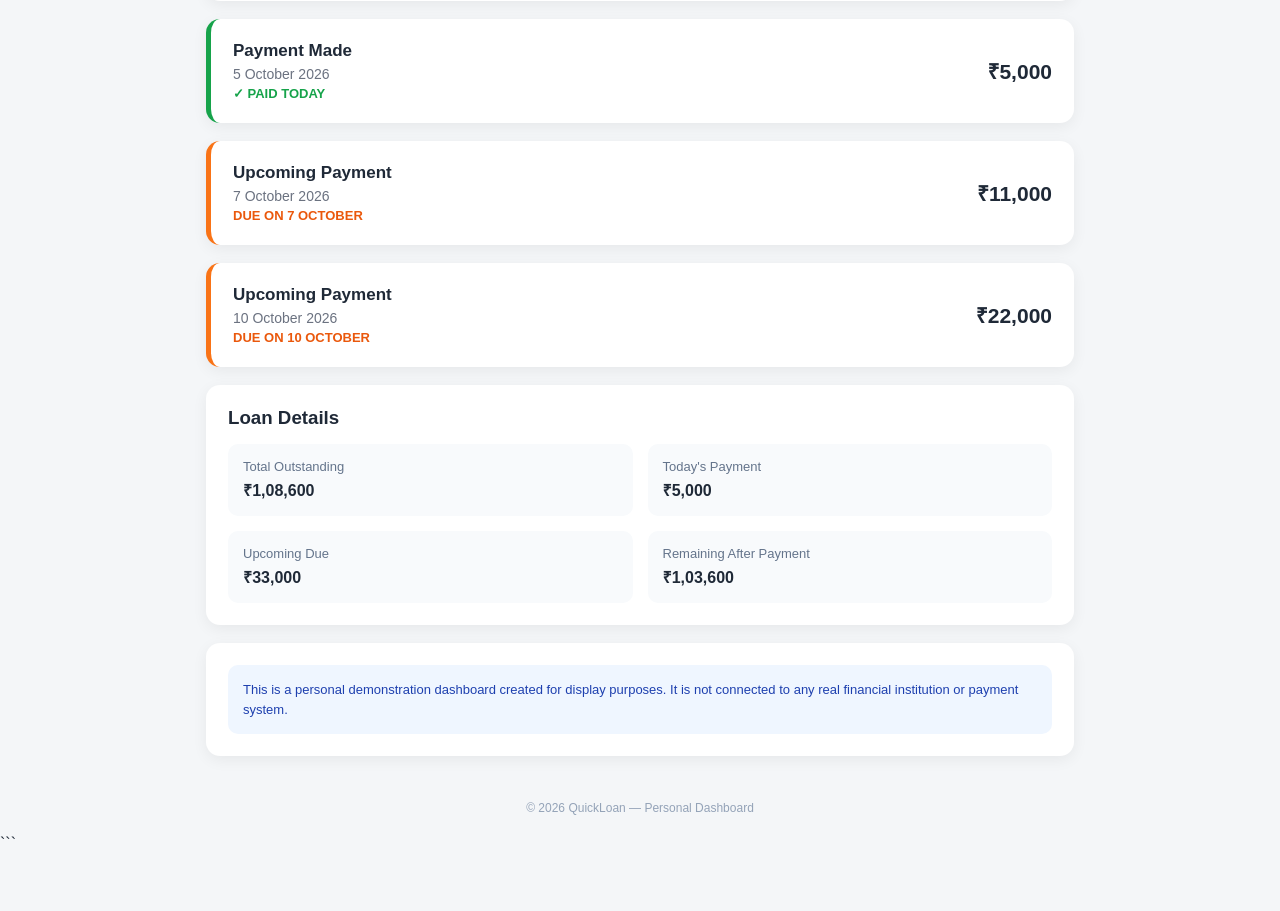
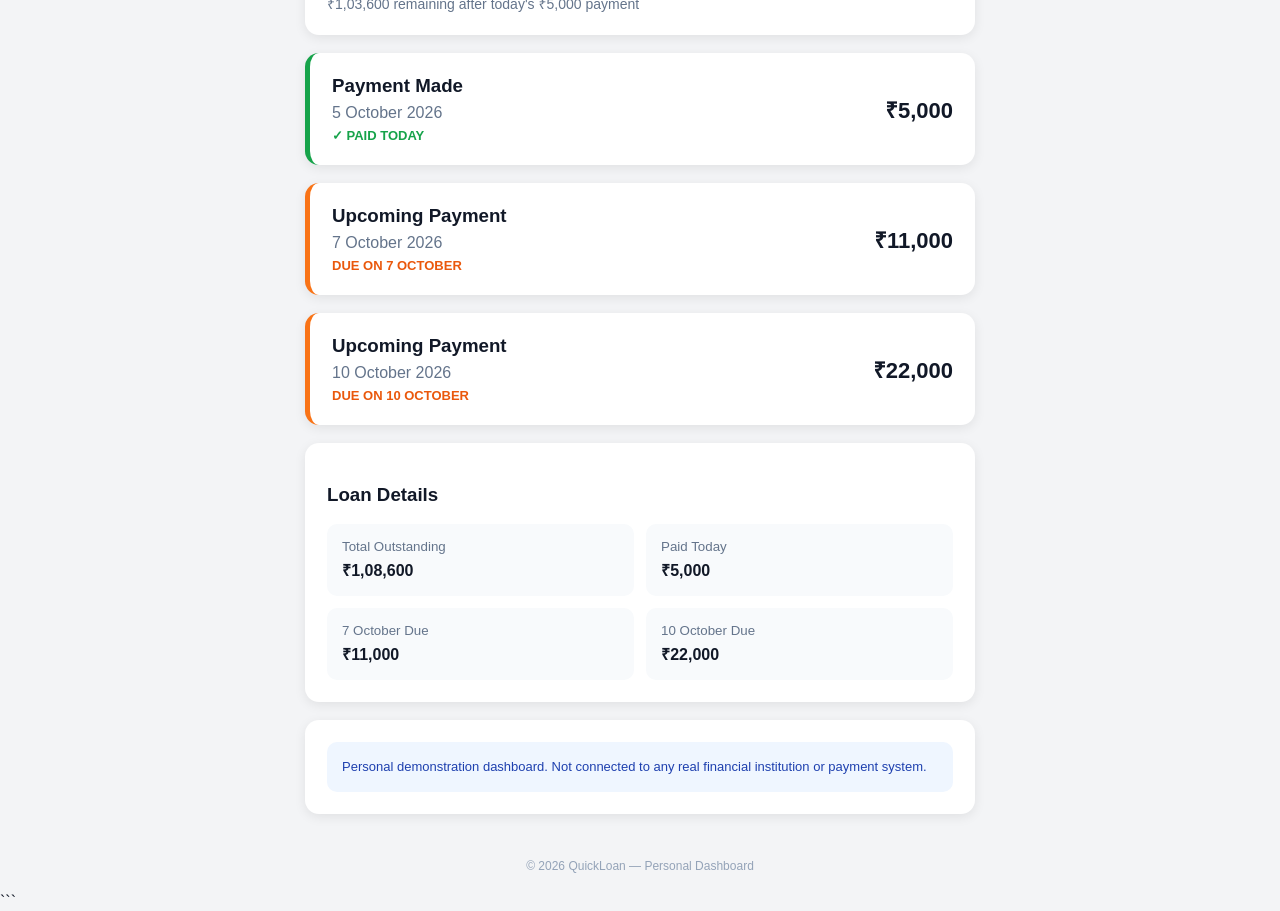
Before and after one commit to vikramyadavv/quick-loan, a plain HTML site: page index.html in a window 1280 px wide. Shown: the part 409-1320 px from the top of the page. Before the commit the page ends 1262 px from the top, so only its background shows below. Drawn offline with Linux system fonts and the light colour scheme.

Commit message:
Update index.html

```diff
--- a/index.html
+++ b/index.html
@@ -4,47 +4,41 @@
 <head>
 <meta charset="UTF-8">
 <meta name="viewport" content="width=device-width, initial-scale=1.0">
-<title>QuickLoan - Personal Dashboard</title>
+
+<title>QuickLoan</title>
 
 <style>
 * {
     box-sizing: border-box;
-    margin: 0;
-    padding: 0;
-    font-family: Arial, sans-serif;
 }
 
 body {
-    background: #f4f6f8;
-    color: #1f2937;
+    margin: 0;
+    font-family: Arial, sans-serif;
+    background: #f3f4f6;
+    color: #111827;
 }
 
 .header {
     background: #111827;
     color: white;
-    padding: 22px 20px;
+    padding: 22px;
 }
 
-.header-content {
-    max-width: 900px;
-    margin: auto;
+.header h1 {
+    margin: 0;
+    font-size: 25px;
 }
 
-.logo {
-    font-size: 25px;
-    font-weight: bold;
-}
-
-.subtitle {
-    margin-top: 5px;
+.header p {
+    margin: 6px 0 0;
     color: #cbd5e1;
-    font-size: 14px;
 }
 
 .container {
-    max-width: 900px;
+    max-width: 700px;
     margin: 25px auto;
-    padding: 0 16px;
+    padding: 0 15px;
 }
 
 .card {
@@ -52,124 +46,105 @@ body {
     border-radius: 14px;
     padding: 22px;
     margin-bottom: 18px;
-    box-shadow: 0 4px 15px rgba(0,0,0,0.06);
+    box-shadow: 0 3px 12px rgba(0,0,0,0.08);
 }
 
-.customer {
-    display: flex;
-    justify-content: space-between;
-    align-items: center;
-    gap: 15px;
+.name {
+    font-size: 23px;
+    font-weight: bold;
 }
 
-.customer h2 {
-    font-size: 22px;
-}
-
-.loan-id {
+.loanid {
     color: #6b7280;
-    font-size: 13px;
-    margin-top: 6px;
+    margin-top: 5px;
 }
 
 .status {
+    display: inline-block;
+    margin-top: 15px;
     background: #fff7ed;
     color: #c2410c;
-    padding: 8px 13px;
+    padding: 7px 12px;
     border-radius: 20px;
     font-size: 13px;
     font-weight: bold;
 }
 
-.main-amount {
-    text-align: center;
-    padding: 10px 0 5px;
-}
-
-.main-amount .label {
-    color: #6b7280;
+.title {
+    color: #64748b;
     font-size: 14px;
 }
 
-.main-amount .amount {
-    font-size: 42px;
+.amount {
+    font-size: 40px;
     font-weight: bold;
     margin-top: 8px;
 }
 
-.after-payment {
-    text-align: center;
+.remaining {
     color: #64748b;
+    margin-top: 6px;
     font-size: 14px;
-    margin-top: 5px;
 }
 
-.payment-paid {
+.payment {
+    display: flex;
+    justify-content: space-between;
+    align-items: center;
+}
+
+.payment h3 {
+    margin: 0 0 7px;
+}
+
+.payment p {
+    margin: 0;
+    color: #64748b;
+}
+
+.payment-amount {
+    font-size: 22px;
+    font-weight: bold;
+}
+
+.paid {
     border-left: 5px solid #16a34a;
 }
 
-.payment-due {
+.due {
     border-left: 5px solid #f97316;
 }
 
-.payment-row {
-    display: flex;
-    justify-content: space-between;
-    align-items: center;
-    gap: 15px;
+.paid-text {
+    color: #16a34a !important;
+    font-size: 13px;
+    font-weight: bold;
+    margin-top: 6px !important;
 }
 
-.payment-info h3 {
-    font-size: 17px;
-    margin-bottom: 5px;
-}
-
-.payment-info p {
-    color: #6b7280;
-    font-size: 14px;
-}
-
-.payment-amount {
-    font-size: 21px;
-    font-weight: bold;
-    white-space: nowrap;
-}
-
-.paid-label {
-    color: #16a34a;
+.due-text {
+    color: #ea580c !important;
     font-size: 13px;
     font-weight: bold;
-    margin-top: 4px;
-}
-
-.due-label {
-    color: #ea580c;
-    font-size: 13px;
-    font-weight: bold;
-    margin-top: 4px;
+    margin-top: 6px !important;
 }
 
 .details {
     display: grid;
-    grid-template-columns: repeat(2, 1fr);
-    gap: 15px;
+    grid-template-columns: 1fr 1fr;
+    gap: 12px;
 }
 
-.detail-box {
+.detail {
     background: #f8fafc;
     padding: 15px;
     border-radius: 10px;
 }
 
-.detail-box span {
+.detail small {
     display: block;
     color: #64748b;
-    font-size: 13px;
     margin-bottom: 5px;
-}
-
-.detail-box strong {
-    font-size: 16px;
 }
 
 .notice {
@@ -188,22 +163,18 @@ body {
     padding: 20px;
 }
 
-@media (max-width: 600px) {
-    .customer {
-        align-items: flex-start;
-        flex-direction: column;
-    }
+@media(max-width:600px) {
 
-    .main-amount .amount {
+    .amount {
         font-size: 34px;
     }
 
-    .payment-row {
+    .payment {
         align-items: flex-start;
     }
 
     .payment-amount {
-        font-size: 18px;
+        font-size: 19px;
     }
 
     .details {
@@ -215,121 +186,132 @@ body {
 
 <body>
 
-<header class="header">
-    <div class="header-content">
-        <div class="logo">QuickLoan</div>
-        <div class="subtitle">Personal Loan Dashboard</div>
+<div class="header">
+    <h1>QuickLoan</h1>
+    <p>Personal Loan Dashboard</p>
+</div>
+
+<div class="container">
+
+    <!-- CUSTOMER -->
+    <div class="card">
+        <div class="name">Vikram</div>
+        <div class="loanid">Loan ID: QL-2026-001</div>
+
+        <div class="status">
+            PAYMENT SCHEDULED
+        </div>
     </div>
-</header>
 
-<main class="container">
+    <!-- OUTSTANDING -->
+    <div class="card">
+        <div class="title">Total Outstanding</div>
 
-    <!-- Customer -->
-    <section class="card customer">
-        <div>
-            <h2>Vikram</h2>
-            <div class="loan-id">Loan ID: QL-2026-001</div>
+        <div class="amount">
+            ₹1,08,600
         </div>
 
-        <div class="status">PAYMENT SCHEDULED</div>
-    </section>
+        <div class="remaining">
+            ₹1,03,600 remaining after today's ₹5,000 payment
+        </div>
+    </div>
 
-    <!-- Outstanding -->
-    <section class="card">
-        <div class="main-amount">
-            <div class="label">Total Outstanding</div>
-            <div class="amount">₹1,08,600</div>
-            <div class="after-payment">
-                ₹1,03,600 remaining after today's ₹5,000 payment
-            </div>
-        </div>
-    </section>
+    <!-- PAID TODAY -->
+    <div class="card paid">
+        <div class="payment">
 
-    <!-- Today's Payment -->
-    <section class="card payment-paid">
-        <div class="payment-row">
-            <div class="payment-info">
+            <div>
                 <h3>Payment Made</h3>
                 <p>5 October 2026</p>
-                <div class="paid-label">✓ PAID TODAY</div>
+                <p class="paid-text">✓ PAID TODAY</p>
             </div>
 
             <div class="payment-amount">
                 ₹5,000
             </div>
+
         </div>
-    </section>
+    </div>
 
-    <!-- October 7 -->
-    <section class="card payment-due">
-        <div class="payment-row">
-            <div class="payment-info">
+    <!-- OCTOBER 7 -->
+    <div class="card due">
+        <div class="payment">
+
+            <div>
                 <h3>Upcoming Payment</h3>
                 <p>7 October 2026</p>
-                <div class="due-label">DUE ON 7 OCTOBER</div>
+                <p class="due-text">DUE ON 7 OCTOBER</p>
             </div>
 
             <div class="payment-amount">
                 ₹11,000
             </div>
+
         </div>
-    </section>
+    </div>
 
-    <!-- October 10 -->
-    <section class="card payment-due">
-        <div class="payment-row">
-            <div class="payment-info">
+    <!-- OCTOBER 10 -->
+    <div class="card due">
+        <div class="payment">
+
+            <div>
                 <h3>Upcoming Payment</h3>
                 <p>10 October 2026</p>
-                <div class="due-label">DUE ON 10 OCTOBER</div>
+                <p class="due-text">DUE ON 10 OCTOBER</p>
             </div>
 
             <div class="payment-amount">
                 ₹22,000
             </div>
+
         </div>
-    </section>
+    </div>
 
-    <!-- Loan Details -->
-    <section class="card">
-        <h3 style="margin-bottom:15px;">Loan Details</h3>
+    <!-- DETAILS -->
+    <div class="card">
+
+        <h3>Loan Details</h3>
 
         <div class="details">
-            <div class="detail-box">
-                <span>Total Outstanding</span>
+
+            <div class="detail">
+                <small>Total Outstanding</small>
                 <strong>₹1,08,600</strong>
             </div>
 
-            <div class="detail-box">
-                <span>Today's Payment</span>
+            <div class="detail">
+                <small>Paid Today</small>
                 <strong>₹5,000</strong>
             </div>
 
-            <div class="detail-box">
-                <span>Upcoming Due</span>
-                <strong>₹33,000</strong>
+            <div class="detail">
+                <small>7 October Due</small>
+                <strong>₹11,000</strong>
             </div>
 
-            <div class="detail-box">
-                <span>Remaining After Payment</span>
-                <strong>₹1,03,600</strong>
+            <div class="detail">
+                <small>10 October Due</small>
+                <strong>₹22,000</strong>
             </div>
+
         </div>
-    </section>
 
-    <!-- Notice -->
-    <section class="card">
+    </div>
+
+    <!-- NOTICE -->
+    <div class="card">
+
         <div class="notice">
-            This is a personal demonstration dashboard created for display purposes.
-            It is not connected to any real financial institution or payment system.
+            Personal demonstration dashboard. Not connected to any real financial institution or payment system.
         </div>
-    </section>
 
-</main>
+    </div>
 
-<footer class="footer">
+</div>
+
+<div class="footer">
     © 2026 QuickLoan — Personal Dashboard
-</footer>
+</div>
 
 </body>
 </html>
```
